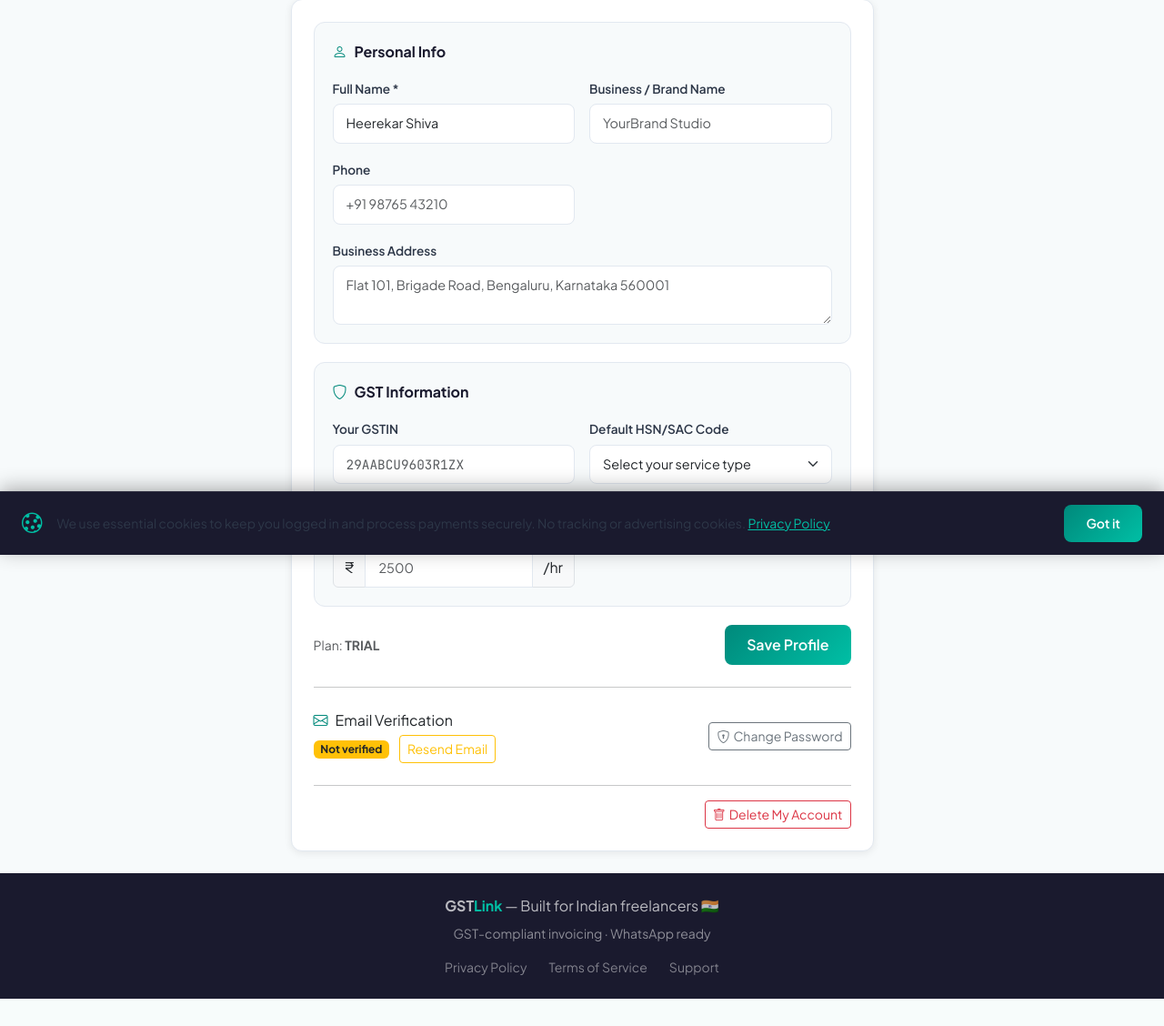
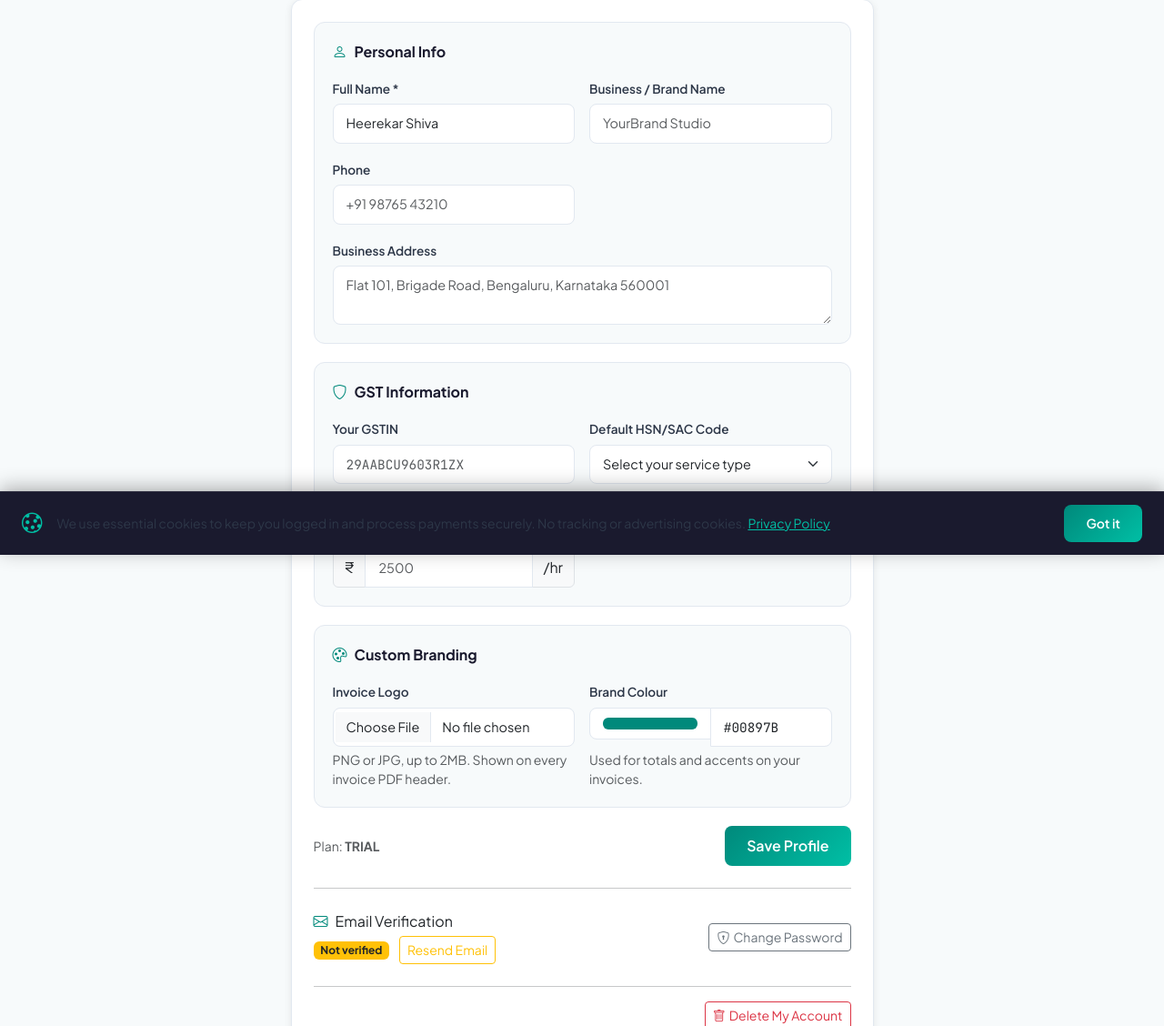
Before and after one commit to heerekarshiva/GstLink, a Flask app: page /profile in a window 1280 px wide. Shown: the part 190-1318 px from the top of the page at 91% size. Before the commit the page ends 1288 px from the top, so only its background shows below. Run offline with Flask 3, Linux system fonts and the light colour scheme; a user stored in the database is signed in; some libraries are stand-ins or nearby versions.

Commit message:
Enhance profile with custom branding features
Added custom branding section with logo upload and brand color options.

```diff
--- a/templates/profile.html
+++ b/templates/profile.html
@@ -8,7 +8,7 @@
         <h4 class="page-title"><i class="bi bi-person-gear me-2" style="color:var(--teal)"></i>Freelancer Profile</h4>
       </div>
       <div class="card p-4">
-        <form method="POST">
+        <form method="POST" enctype="multipart/form-data">
           <input type="hidden" name="csrf_token" value="{{ csrf_token() }}">
           <div class="form-section">
             <div class="section-title"><i class="bi bi-person"></i>Personal Info</div>
@@ -60,6 +60,34 @@
             </div>
           </div>
 
+          <div class="form-section">
+            <div class="section-title"><i class="bi bi-palette"></i>Custom Branding</div>
+            <div class="row g-3 align-items-center">
+              <div class="col-md-6">
+                <label class="form-label">Invoice Logo</label>
+                {% if current_user.logo_filename %}
+                <div class="mb-2 d-flex align-items-center gap-2">
+                  <img src="{{ url_for('static', filename='logo/' + current_user.logo_filename) }}" alt="Your logo" style="height:48px;max-width:120px;object-fit:contain;border:1px solid var(--border);border-radius:6px;padding:4px;">
+                  <label class="small text-danger" style="cursor:pointer">
+                    <input type="checkbox" name="remove_logo" value="1"> Remove logo
+                  </label>
+                </div>
+                {% endif %}
+                <input type="file" name="logo" class="form-control" accept="image/png,image/jpeg">
+                <div class="form-text">PNG or JPG, up to 2MB. Shown on every invoice PDF header.</div>
+              </div>
+              <div class="col-md-6">
+                <label class="form-label">Brand Colour</label>
+                <div class="input-group">
+                  <input type="color" id="brand_color_picker" name="brand_color" class="form-control form-control-color"
+                         value="{{ current_user.brand_color or '#00897B' }}" title="Choose your brand colour">
+                  <input type="text" id="brand_color_hex" class="form-control mono" value="{{ current_user.brand_color or '#00897B' }}" readonly>
+                </div>
+                <div class="form-text">Used for totals and accents on your invoices.</div>
+              </div>
+            </div>
+          </div>
+
           <div class="d-flex align-items-center justify-content-between">
             <div class="small text-muted">
               Plan: <strong>{{ current_user.plan_type.upper() }}</strong>
@@ -68,6 +96,11 @@
             <button type="submit" class="btn btn-primary px-4">Save Profile</button>
           </div>
         </form>
+        <script>
+          document.getElementById('brand_color_picker')?.addEventListener('input', function(e) {
+            document.getElementById('brand_color_hex').value = e.target.value;
+          });
+        </script>
 
         <!-- Security Section -->
         <hr class="my-4">
```
